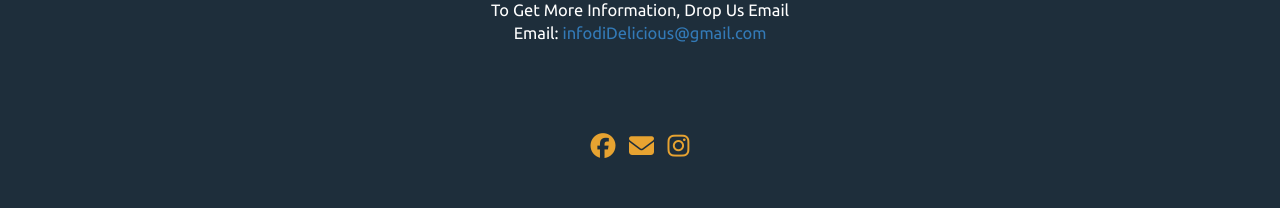
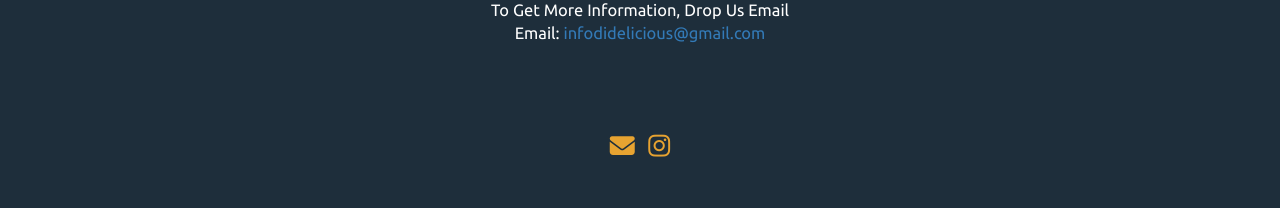
Before and after one commit to aizankhan94/aizankhan94.github.io, a plain HTML site: page index.html in a window 1280 px wide. Shown: the part 3443-3651 px from the top of the page. Drawn offline with Linux system fonts and the light colour scheme.

Commit message:
Updated Email And Instagram Username

```diff
--- a/index.html
+++ b/index.html
@@ -82,7 +82,8 @@
                                     <span class="icon-bar"></span>
                                     <span class="icon-bar"></span>
                                 </button>
-                                <a class="navbar-brand our_logo" href="#"><img src="assets/images/logo.png" alt="logo"/></a>
+                                <a class="navbar-brand our_logo" href="#"><img src="assets/images/logo.png"
+                                        alt="logo" /></a>
                             </div>
 
                             <!-- Collect the nav links, forms, and other content for toggling -->
@@ -289,17 +290,17 @@
                                                 class="fa fa-phone"></i> 7417062285</a></span> <a
                                         href="tel:7417062285"><i class="fa fa-phone"></i> 7417811082</a></span>
                                     <span>To Get More Information, Drop Us Email</span>
-                                    <span>Email: <a href="mailto:infodiDelicious@gmail.com"
-                                            target="_top">infodiDelicious@gmail.com</a>
+                                    <span>Email: <a href="mailto:infodidelicious@gmail.com"
+                                            target="_top">infodidelicious@gmail.com</a>
                                 </p>
                                 </span></p>
                             </div>
 
                             <div class="footer_socail_icon">
-                                <a href=""><i class="fab fa-facebook"></i></a>
-                                <a href="mailto:infodiDelicious@gmail.com"><i class="fas fa-envelope"></i></a>
 
-                                <a href=""><i class="fab fa-instagram"></i></a>
+                                <a href="mailto:infodidelicious@gmail.com"><i class="fas fa-envelope"></i></a>
+
+                                <a href="didelicious__"><i class="fab fa-instagram"></i></a>
 
                             </div>
                         </div>
```
